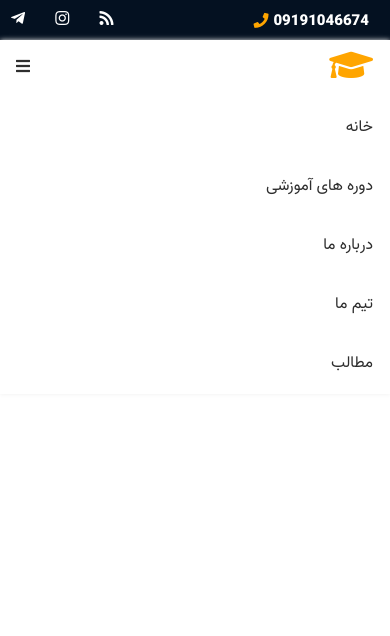
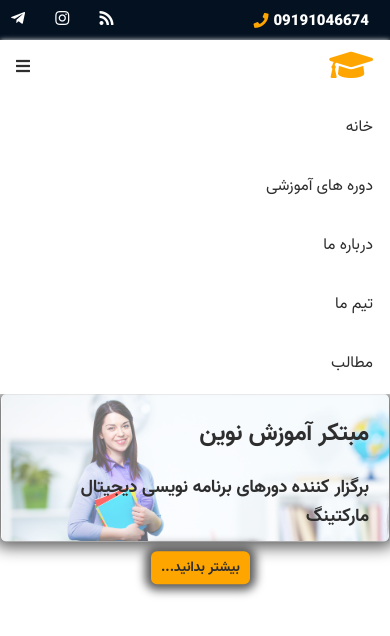
Before and after one commit to M-ghalevand/1-Store-project, a website: page src/index.html in a window 390 px wide. Drawn offline with nearby package versions, Linux system fonts and the light colour scheme; files that its build step writes are made by us from their sources.

Commit message:
create header form and style , edit...

```diff
--- a/src/assets/js/main.js
+++ b/src/assets/js/main.js
@@ -1,5 +1,4 @@
 function myFunc(){
-    console.log("masd");
     const x = document.getElementById("mynav");
     if(x.className === "nav"){
         x.className += " responsive";
--- /dev/null
+++ b/src/assets/scss/_header.scss
@@ -0,0 +1,65 @@
+.img-header{
+  min-height: 90vh;
+}
+.overlay{
+  width: 100%;
+  min-height: 90vh;
+  .header-title{
+    color: $nav-Color;
+    margin: 290px;
+    max-width: 500px;
+  a {
+    background-color: $orange-Color;
+    padding: 5px 10px;
+    border-radius: 6px;
+    color: $nav-Color;
+    font-weight: 600;
+    float: left;
+    margin-left: 130px;
+    box-shadow: 0 0 10px 6px #5c5c5c;
+
+  }
+}
+}
+
+@media screen and (max-width:1500px){
+  .overlay{
+    min-height: 100%;
+    .header-title{
+      width: 100%;
+      margin: 0;
+      background-color: rgba(255, 255, 255, 0.4);
+      padding: 20px;
+      position: absolute;
+      top: 50%;
+      left: 50%;
+      transform: translate(-50% ,-50%);
+      box-shadow: 0 0 16px 6px #5c5c5c;
+      border-radius: 5px;
+    }
+  }
+  .img-header {
+    min-height: 100%;
+  }
+}
+@media screen and (max-width: 700px){
+  .header-title h1{
+    font-size: 24px;
+  }
+  .header-title h3{
+    font-size: 18px;
+  }
+  .header-title a{
+    font-size: 14px;
+  }
+
+}
+
+@media screen and (max-width: 540px) {
+  .overlay {
+    .header-title {
+      height: 100%;
+      width: 100%;
+    }
+  }
+}
--- a/src/assets/scss/_nav.scss
+++ b/src/assets/scss/_nav.scss
@@ -29,7 +29,12 @@
   .nav a:not(:first-child){
     display: none;
   }
-
+  .nav {
+    a.icon{
+      display: block;
+      float: left;
+    }
+  }
   .nav.responsive{
     position: relative;
     a{
@@ -38,8 +43,6 @@
       text-align: right;
     }
     a.icon{
-      display: block;
-      float: left;
       position: absolute;
       top: 0;
       left: 0;
--- a/src/assets/scss/_variables.scss
+++ b/src/assets/scss/_variables.scss
@@ -3,3 +3,4 @@ $background-nav:#041121;
 $white-Color:#fff;
 $white-10-Color:#efefef;
 $nav-Color:rgb(46, 46, 46);
+$gray-Color:#5c5c5c;
--- a/src/assets/scss/style.scss
+++ b/src/assets/scss/style.scss
@@ -4,3 +4,4 @@
 @import 'style-grid-system';
 @import 'contact';
 @import 'nav';
+@import 'header';
--- a/src/index.html
+++ b/src/index.html
@@ -47,7 +47,29 @@
         </div>
       </div>
     </nav>
-    <!--  end contact section-->
+    <!--  end nav section-->
+    <!--  start header section-->
+    <header class="container-fluid">
+      <div class="row">
+        <div class="col-12 p-0">
+          <figure>
+            <div class="overlay absolute">
+              <div class="header-title">
+                <h1 class="mb-20">مبتکر آموزش نوین</h1>
+                <h3 class="mb-20">
+                  برگزار کننده دورهای برنامه نویسی دیجیتال مارکتینگ
+                </h3>
+                <a href="">بیشتر بدانید...</a>
+              </div>
+            </div>
+            <img class="img-header img-responsive" src="assets/images/header.jpg" alt="">
+          </figure>
+        </div>
+      </div>
+    </header>
+    <!--  end header section-->
+
+
     <script src="assets/js/app.min.js"></script>
   </body>
 </html>
```
Also changed, not shown: dist/assets/css/style.min.css, dist/assets/js/app.min.js, dist/index.html, src/assets/css/style.css.
